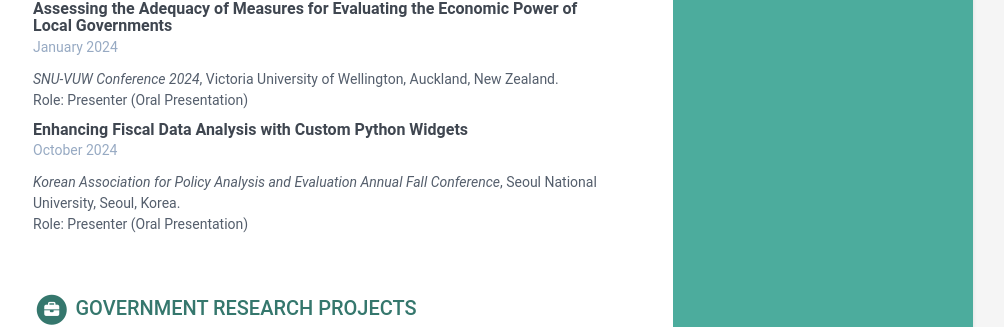
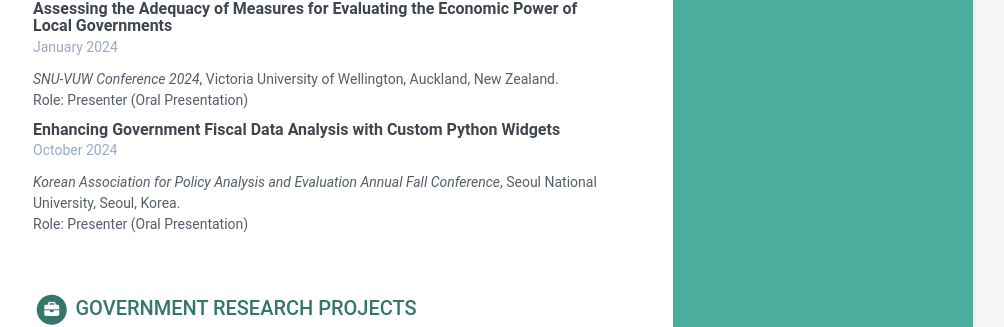
Before and after one commit to WookieLee/wookielee.github.io, a Jekyll site: the page built from index.html, in a window 1280 px wide and 900 px high, scrolled down 1463 px. Shown: the part 140-467 px from the top of the window, without its empty margins (167-1171 px from the left). Built offline with Jekyll 4.4.1, drawn with Linux system fonts in a browser that asks for light colours; some of the changed text lies outside the part shown.

Commit message:
Update data.yml

```diff
--- a/_data/data.yml
+++ b/_data/data.yml
@@ -14,7 +14,7 @@
 
   # Sidebar links
   email: jeongwook@outlook.com
-  website: http://jeongwook.com # Include the full website URL, including "http://" or "https://".
+  website: https://jeongwook.com # Include the full website URL, including "http://" or "https://".
   github: WookieLee
   pdf: # Add a PDF link here if you want to include a PDF custom version in your resume.
 
@@ -158,7 +158,7 @@
     details: |
       <i>SNU-VUW Conference 2024</i>, Victoria University of Wellington, Auckland, New Zealand.<br>
       Role: Presenter (Oral Presentation)
-  - name: <b>Enhancing Fiscal Data Analysis with Custom Python Widgets</b>
+  - name: <b>Enhancing Government Fiscal Data Analysis with Custom Python Widgets</b>
     #start: October 2024
     #end:
     organization: October 2024
```
